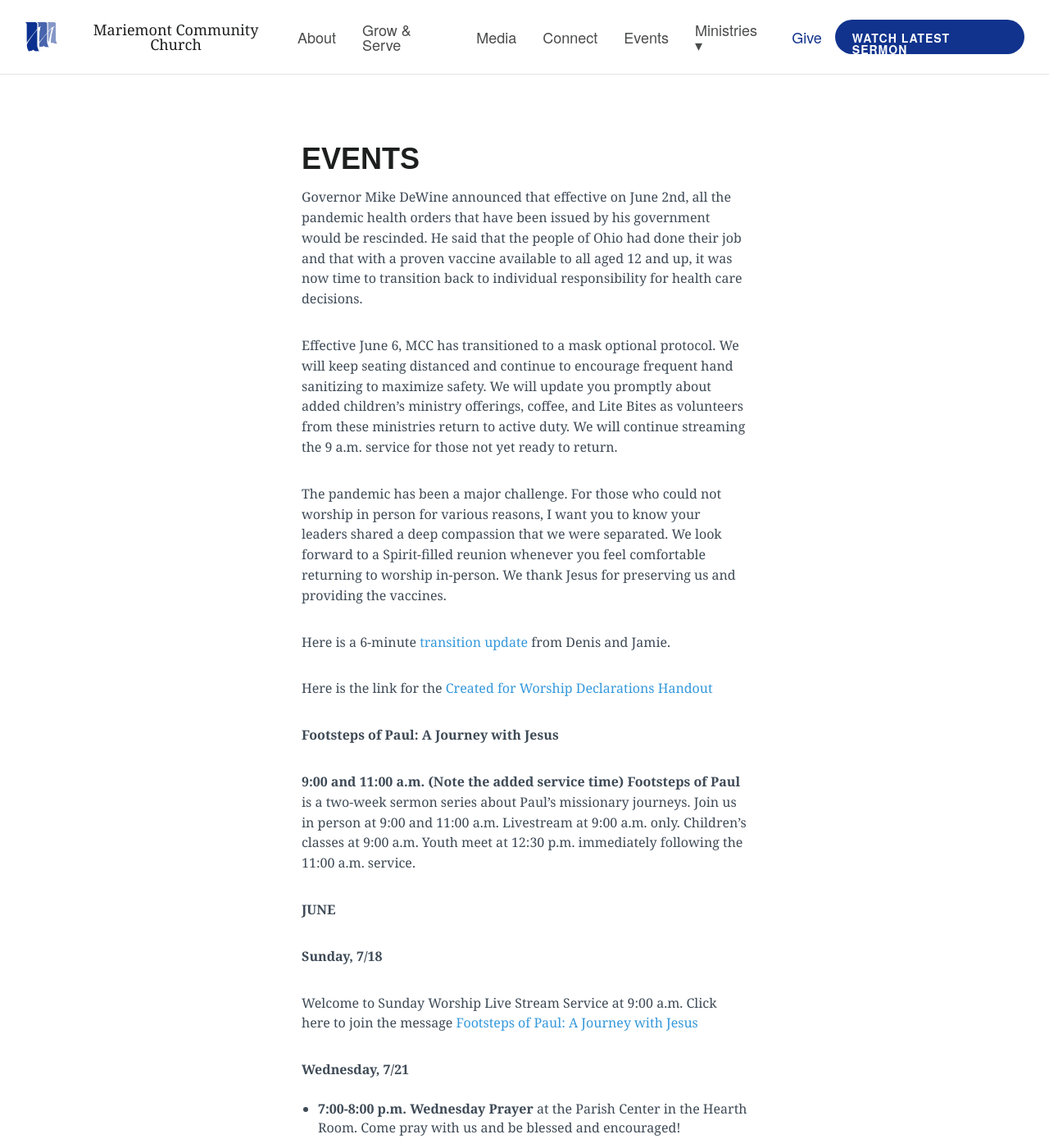
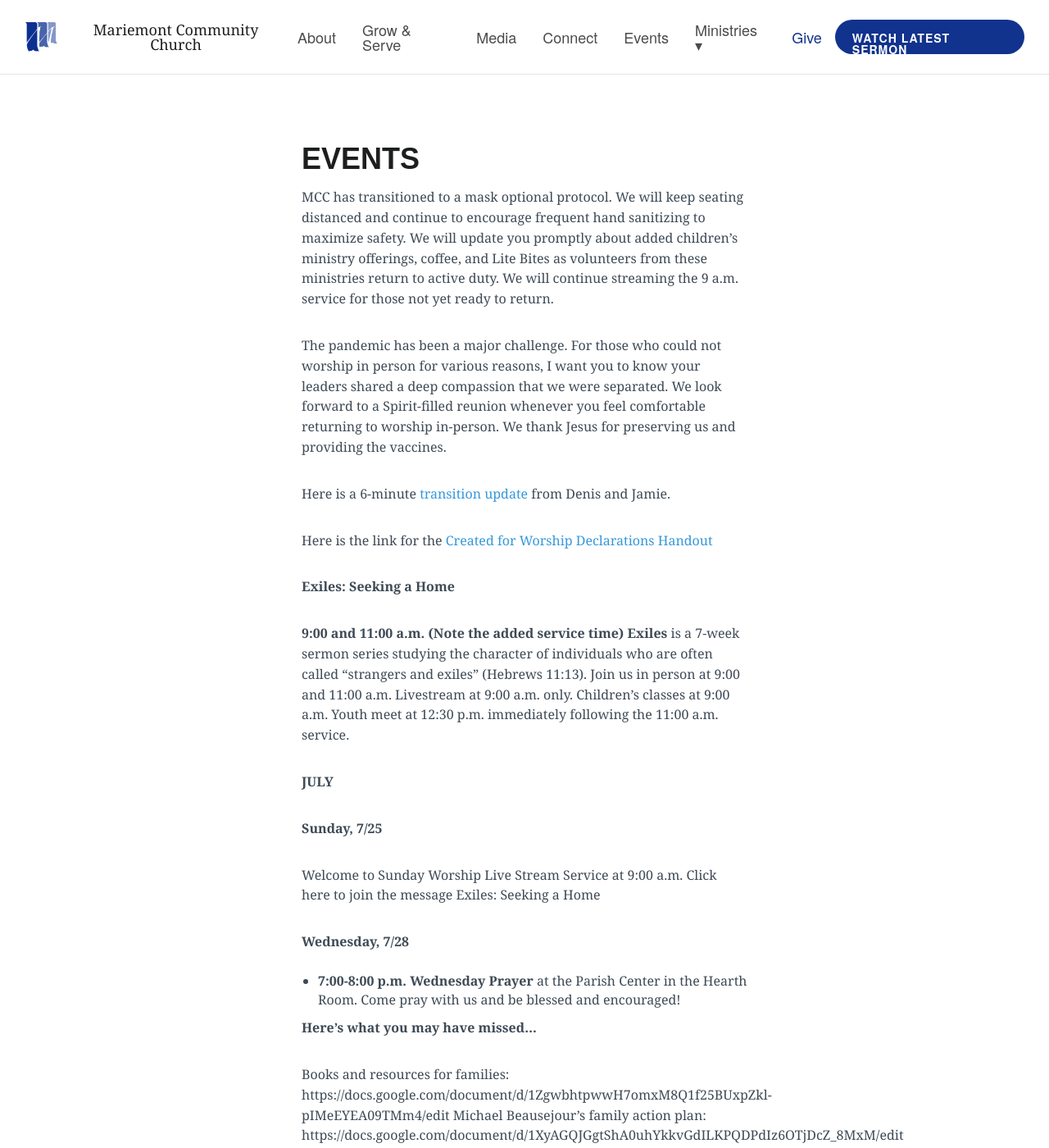
Before and after one commit to lukemoderwell/mariemont, a Jekyll site: the page built from updates.markdown, in a window 1280 px wide and 1400 px high. Shown: the whole window at 82% size. Built offline with Jekyll 4.4.1, drawn with Linux system fonts in a browser that asks for light colours; nearby versions of some CDN libraries.

Commit message:
Updated Updates

```diff
--- a/updates.markdown
+++ b/updates.markdown
@@ -11,9 +11,7 @@
 
 ## Events
 
-Governor Mike DeWine announced that effective on June 2nd, all the pandemic health orders that have been issued by his government would be rescinded. He said that the people of Ohio had done their job and that with a proven vaccine available to all aged 12 and up, it was now time to transition back to individual responsibility for health care decisions.
-
-Effective June 6, MCC has transitioned to a mask optional protocol. We will keep seating distanced and continue to encourage frequent hand sanitizing to maximize safety. We will update you promptly about added children’s ministry offerings, coffee, and Lite Bites as volunteers from these ministries return to active duty. We will continue streaming the 9 a.m. service for those not yet ready to return.
+MCC has transitioned to a mask optional protocol. We will keep seating distanced and continue to encourage frequent hand sanitizing to maximize safety. We will update you promptly about added children’s ministry offerings, coffee, and Lite Bites as volunteers from these ministries return to active duty. We will continue streaming the 9 a.m. service for those not yet ready to return.
 
 The pandemic has been a major challenge. For those who could not worship in person for various reasons, I want you to know your leaders shared a deep compassion that we were separated. We look forward to a Spirit-filled reunion whenever you feel comfortable returning to worship in-person. We thank Jesus for preserving us and providing the vaccines.
 
@@ -21,18 +19,18 @@
 
 Here is the link for the [Created for Worship Declarations Handout](https://drive.google.com/file/d/1bCTQeDUK1bBI30rwqdyiVlecur89yNSl/view?usp=sharing)
 
-**Footsteps of Paul: A Journey with Jesus**
+**Exiles: Seeking a Home**
 
 **9:00 and 11:00 a.m. (Note the added service time)**
-**Footsteps of Paul** is a two-week sermon series about Paul's missionary journeys. Join us in person at 9:00 and 11:00 a.m. Livestream at 9:00 a.m. only. Children's classes at 9:00 a.m. Youth meet at 12:30 p.m. immediately following the 11:00 a.m. service.
+**Exiles** is a 7-week sermon series studying the character of individuals who are often called "strangers and exiles" (Hebrews 11:13). Join us in person at 9:00 and 11:00 a.m. Livestream at 9:00 a.m. only. Children's classes at 9:00 a.m. Youth meet at 12:30 p.m. immediately following the 11:00 a.m. service.
 
-**JUNE**
+**JULY**
 
-**Sunday, 7/18**
+**Sunday, 7/25**
 
-Welcome to Sunday Worship Live Stream Service at 9:00 a.m. Click here to join the message [Footsteps of Paul: A Journey with Jesus](https://youtu.be/2T-Ds6Cvdao)
+Welcome to Sunday Worship Live Stream Service at 9:00 a.m. Click here to join the message Exiles: Seeking a Home
 
-**Wednesday, 7/21**
+**Wednesday, 7/28**
 
 * **7:00-8:00 p.m.** **Wednesday Prayer** at the Parish Center in the Hearth Room. Come pray with us and be blessed and encouraged!
 
```
